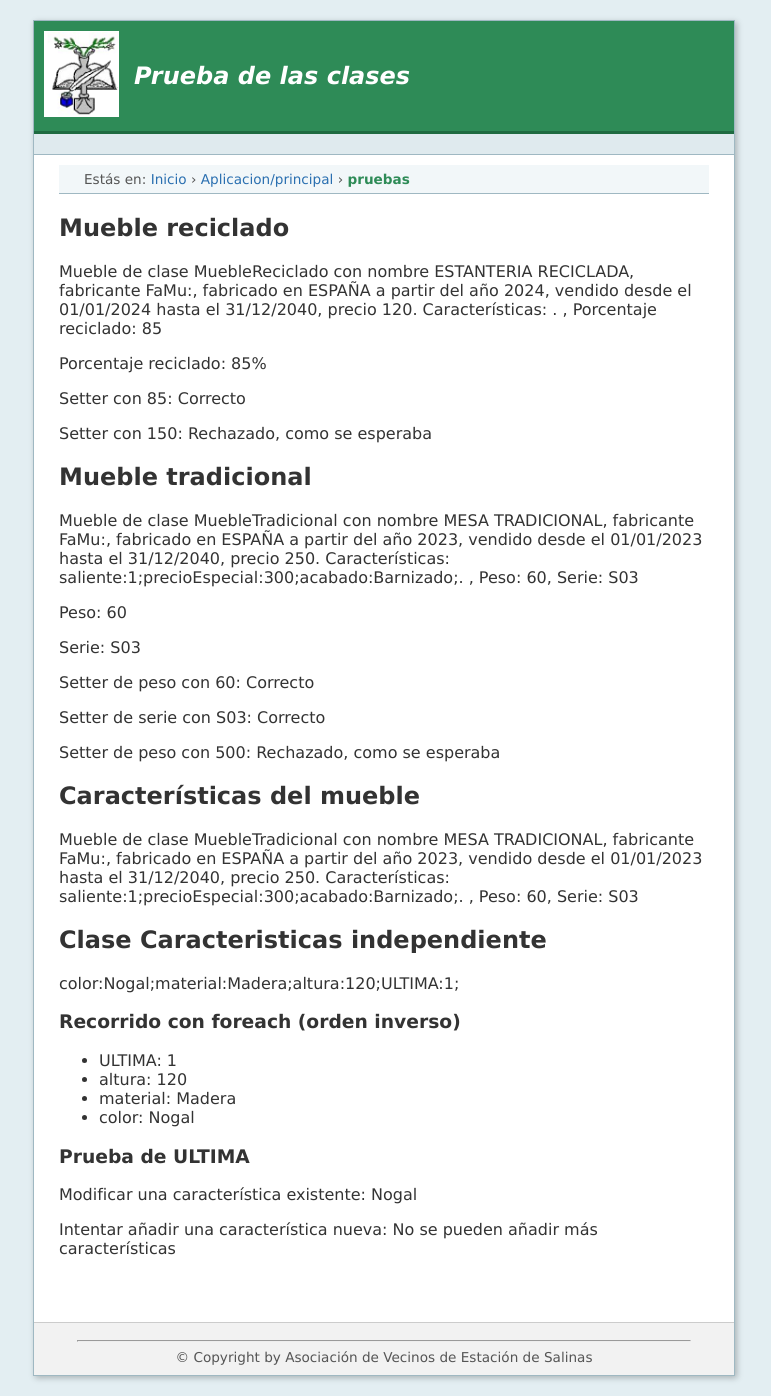
After one commit to Hbolmat2007/2026-27_relacion6, a PHP site: page /aplicacion/principal/pruebas.php in a window 1280 px wide. The commit adds this page. Shown: the whole page, without its empty margins (256-1027 px from the left). Run offline with PHP 8.4, Linux system fonts and the light colour scheme.

Commit message:
Fin ejercicio casa

````diff
--- /dev/null
+++ b/web/aplicacion/clases/curso2026/Caracteristicas.php
@@ -0,0 +1,60 @@
+<?php
+class Caracteristicas implements IteratorAggregate {
+    // Array donde vamos a guardar las características
+    private array $_caracteristicas = [];
+    // Booleano que indica si ya se ha indicado la última característica.
+    private bool $_ultima = false;
+
+    // Función para cuando se quiera crear una característica
+    public function __set(string $nombre, mixed $valor) : void {
+        // Comprobamos si la clave existe, ya que deberíamos poder
+        // Modificarla aunque ya se haya indicado la última clave
+        if (array_key_exists($nombre, $this->_caracteristicas)) {
+            $this->_caracteristicas[$nombre] = $valor;
+            return;
+        }
+
+        // Si ya se ha establecido la característica
+        // "última" y se intenta crear una nueva, se lanza una excepción
+        if ($this->_ultima) {
+            throw new Exception("No se pueden añadir más características");
+        }
+
+        // Se crea la característica si no existe y no se ha establecido la última
+        $this->_caracteristicas[$nombre] = $valor;
+
+        // Si el nombre es "ULTIMA", dejamos el valor de la variable $_ultima a true
+        if ($nombre === "ULTIMA") {
+            $this->_ultima = true;
+        }
+    }
+
+    // función que devuelve el valor para una clave
+    public function __get(string $nombre) : mixed {
+        if (!array_key_exists($nombre, $this->_caracteristicas)) {
+            throw new Exception("No se encuentra la característica " . $nombre);
+        }
+        return $this->_caracteristicas[$nombre];
+    }
+
+    // Función que devuelve true si existe una característica y false si no
+    public function __isset(string $nombre) : bool {
+        return isset($this->_caracteristicas[$nombre]);
+    }
+
+    // Función que permite recorrer el array a la inversa
+    public function getIterator(): Traversable {
+        return new ArrayIterator(array_reverse($this->_caracteristicas, true));
+    }
+
+    public function __toString() : string {
+        $str = "";
+
+        foreach ($this->_caracteristicas as $nombre => $valor) {
+            $str .= $nombre . ":" . $valor . ";";
+        }
+
+        return $str;
+    }
+}
+?>
--- a/web/aplicacion/clases/curso2026/MuebleBase.php
+++ b/web/aplicacion/clases/curso2026/MuebleBase.php
@@ -1,10 +1,19 @@
-```php
 <?php
 abstract class MuebleBase {
     // Constante y contador de muebles creados
     private const int MAXIMO_MUEBLES = 100;
     private static int $_mueblesCreados = 0;
     private static $_regexFabricante = "/^FaMu:/";
+
+    // Propiedades privadas de la clase
+    private string          $_nombre;
+    private string          $_fabricante;
+    private string          $_pais;
+    private int             $_anio;
+    private string          $_fechaIniVenta;
+    private string          $_fechaFinVenta;
+    private float           $_precio;
+    private Caracteristicas $_caracteristicas;
 
     // Comprueba si una fecha tiene el formato correcto
     private function esFechaValida(string $fecha) {
@@ -15,15 +24,6 @@ abstract class MuebleBase {
 
         return $fechaConvertida->format('d/m/Y') === $fecha;
     }
-
-    // Propiedades privadas de la clase
-    private string  $_nombre;
-    private string  $_fabricante;
-    private string  $_pais;
-    private int     $_anio;
-    private string  $_fechaIniVenta;
-    private string  $_fechaFinVenta;
-    private float   $_precio;
 
     // Getter y setter del nombre
     public function get_nombre() : string { return $this->_nombre; }
@@ -111,6 +111,17 @@ abstract class MuebleBase {
         }
     }
 
+    public function get_caracteristicas() : Caracteristicas { return $this->_caracteristicas; }
+    public function anadirCaracteristicas(string $carac, mixed $valor, mixed ...$resto) {
+        // Asignamos el parámetro $valor a la característica $carac
+        $this->_caracteristicas->$carac = $valor;
+        // Recorremos el bucle de dos en dos.
+        // Si la posición siguiente se pasa de la longitud, se para de recorrer.
+        for ($cont = 0; $cont + 1< count($resto); $cont = $cont + 2) {
+            $this->_caracteristicas->{$resto[$cont]} = $resto[$cont + 1];
+        }
+    }
+
     // Constructor
     public function __construct(string $nombre, string $fabricante = "FaMu:", string $pais = "ESPAÑA", int $anio = 2020, ?string $fechaIniVenta = null, string $fechaFinVenta = "31/12/2040", float $precio = 30) {
 
@@ -156,6 +167,8 @@ abstract class MuebleBase {
             $this->set_precio(30);
         }
 
+
+        $this->_caracteristicas = new Caracteristicas();
         // Aumentamos el contador de muebles
         self::$_mueblesCreados++;
     }
@@ -171,11 +184,14 @@ abstract class MuebleBase {
 
     // Función tostring
     public function __toString() {
-        return "Mueble de clase " . get_class($this) . " con nombre "
+        $str = "Mueble de clase " . get_class($this) . " con nombre "
          . $this->_nombre . ", fabricante " . $this->_fabricante .
         ", fabricado en " . $this->_pais . " a partir del año " . $this->_anio .
         ", vendido desde el " . $this->_fechaIniVenta . " hasta el " .
-        $this->_fechaFinVenta . ", precio ". $this->_precio . ".";
+        $this->_fechaFinVenta . ", precio ". $this->_precio . ". Características: "
+        . $this->get_caracteristicas()->__toString() . ". ";
+
+        return $str;
     }
 
     // Impide crear propiedades dinámicas
@@ -184,4 +200,3 @@ abstract class MuebleBase {
     }
 }
 ?>
-```
--- a/web/aplicacion/clases/curso2026/MuebleReciclado.php
+++ b/web/aplicacion/clases/curso2026/MuebleReciclado.php
@@ -1,5 +1,5 @@
 <?php
-include_once(dirname(__FILE__) . '/../../scripts/librerias/val_normal.php');
+include_once(dirname(__FILE__) . "/../../../scripts/librerias/val_normal.php");
 
 final class MuebleReciclado extends MuebleBase {
 
--- a/web/aplicacion/clases/curso2026/MuebleTradicional.php
+++ b/web/aplicacion/clases/curso2026/MuebleTradicional.php
@@ -1,6 +1,5 @@
 <?php
-include_once(dirname(__FILE__) . '../../scripts/librerias/val_normal.php');
-
+include_once(dirname(__FILE__) . "/../../../scripts/librerias/val_normal.php");
 final class MuebleTradicional extends MuebleBase {
 
     private float $_peso;
--- /dev/null
+++ b/web/aplicacion/principal/pruebas.php
@@ -0,0 +1,160 @@
+<?php
+include_once(dirname(__FILE__) . "/../../cabecera.php");
+include_once(dirname(__FILE__) . "/../clases/curso2026/MuebleReciclado.php");
+include_once(dirname(__FILE__) . "/../clases/curso2026/MuebleTradicional.php");
+include_once(dirname(__FILE__) . "/../clases/curso2026/MuebleBase.php");
+include_once(dirname(__FILE__) . "/../clases/curso2026/Caracteristicas.php");
+
+
+// Controlador
+// Creamos los objetos que vamos a probar.
+$reciclado = new MuebleReciclado(
+    "Estanteria reciclada",
+    "FaMu:",
+    "ESPAÑA",
+    2024,
+    null,
+    "31/12/2040",
+    120,
+    75
+);
+
+$tradicional = new MuebleTradicional(
+    "Mesa tradicional",
+    "FaMu:",
+    "ESPAÑA",
+    2023,
+    null,
+    "31/12/2040",
+    250,
+    45.5,
+    "S02"
+);
+
+
+// Probamos los setters.
+$resultadoPorcentaje = $reciclado->set_porcentajeReciclado(85);
+$resultadoPeso = $tradicional->set_peso(60);
+$resultadoSerie = $tradicional->set_serie("S03");
+
+// Probamos valores no válidos.
+$resultadoPorcentajeIncorrecto = $reciclado->set_porcentajeReciclado(150);
+$resultadoPesoIncorrecto = $tradicional->set_peso(500);
+
+
+// Probamos las características.
+$caracteristicas = new Caracteristicas();
+$caracteristicas->color = "Roble";
+$caracteristicas->material = "Madera";
+$caracteristicas->altura = 120;
+$caracteristicas->ULTIMA = true;
+
+// Modificar una característica existente después de ULTIMA.
+$caracteristicas->color = "Nogal";
+
+// Intentar añadir una característica nueva después de ULTIMA.
+$errorCaracteristicas = "";
+try {
+    $caracteristicas->anchura = 80;
+} catch (Exception $e) {
+    $errorCaracteristicas = $e->getMessage();
+}
+
+
+// Añadimos características al mueble.
+$tradicional->anadirCaracteristicas(
+    "saliente", true,
+    "precioEspecial", 300,
+    "acabado", "Barnizado",
+    "sinPareja"
+);
+
+
+// Dibuja la vista
+inicioCabecera("Prueba de las clases");
+cabecera();
+finCabecera();
+
+inicioCuerpo("Prueba de las clases");
+cuerpo(
+    $reciclado,
+    $tradicional,
+    $resultadoPorcentaje,
+    $resultadoPeso,
+    $resultadoSerie,
+    $resultadoPorcentajeIncorrecto,
+    $resultadoPesoIncorrecto,
+    $caracteristicas,
+    $errorCaracteristicas
+);
+finCuerpo();
+
+
+// Vista
+function cabecera()
+{
+}
+
+function cuerpo(
+    MuebleReciclado $reciclado,
+    MuebleTradicional $tradicional,
+    $resultadoPorcentaje,
+    $resultadoPeso,
+    $resultadoSerie,
+    $resultadoPorcentajeIncorrecto,
+    $resultadoPesoIncorrecto,
+    Caracteristicas $caracteristicas,
+    $errorCaracteristicas
+) {
+?>
+
+    <h2>Mueble reciclado</h2>
+
+    <p><?php echo $reciclado; ?></p>
+    <p>Porcentaje reciclado: <?php echo $reciclado->get_porcentajeReciclado(); ?>%</p>
+    <p>Setter con 85: <?php echo $resultadoPorcentaje ? "Correcto" : "Incorrecto"; ?></p>
+    <p>Setter con 150: <?php echo $resultadoPorcentajeIncorrecto ? "Correcto" : "Rechazado, como se esperaba"; ?></p>
+
+
+    <h2>Mueble tradicional</h2>
+
+    <p><?php echo $tradicional; ?></p>
+    <p>Peso: <?php echo $tradicional->get_peso(); ?></p>
+    <p>Serie: <?php echo $tradicional->get_serie(); ?></p>
+    <p>Setter de peso con 60: <?php echo $resultadoPeso ? "Correcto" : "Incorrecto"; ?></p>
+    <p>Setter de serie con S03: <?php echo $resultadoSerie ? "Correcto" : "Incorrecto"; ?></p>
+    <p>Setter de peso con 500: <?php echo $resultadoPesoIncorrecto ? "Correcto" : "Rechazado, como se esperaba"; ?></p>
+
+
+    <h2>Características del mueble</h2>
+
+    <p><?php echo $tradicional; ?></p>
+
+
+    <h2>Clase Caracteristicas independiente</h2>
+
+    <p><?php echo $caracteristicas; ?></p>
+
+    <h3>Recorrido con foreach (orden inverso)</h3>
+
+    <ul>
+        <?php
+        foreach ($caracteristicas as $nombre => $valor) {
+        ?>
+            <li>
+                <?php echo $nombre; ?>:
+                <?php echo is_scalar($valor) ? $valor : gettype($valor); ?>
+            </li>
+        <?php
+        }
+        ?>
+    </ul>
+
+    <h3>Prueba de ULTIMA</h3>
+
+    <p>Modificar una característica existente: <?php echo $caracteristicas->color; ?></p>
+    <p>Intentar añadir una característica nueva: <?php echo $errorCaracteristicas; ?></p>
+
+<?php
+}
+?>
--- a/web/cabecera.php
+++ b/web/cabecera.php
@@ -1,4 +1,9 @@
 <?php
+include_once(dirname(__FILE__) . "/aplicacion/clases/curso2026/MuebleBase.php");
+include_once(dirname(__FILE__) . "/aplicacion/clases/curso2026/MuebleTradicional.php");
+include_once(dirname(__FILE__) . "/aplicacion/clases/curso2026/MuebleReciclado.php");
+include_once(dirname(__FILE__) . "/aplicacion/clases/curso2026/Caracteristicas.php");
+
 define("RUTABASE", dirname(__FILE__));
 //define("MODO_TRABAJO","produccion"); //en "produccion o en desarrollo
 define("MODO_TRABAJO","desarrollo"); //en "produccion o en desarrollo
--- a/web/estilos/base.css
+++ b/web/estilos/base.css
@@ -185,3 +185,19 @@ footer {
     font-weight: bold;
     color: #2e8b57;
 }
+select {
+    border: thin solid #2a6fb0;
+    background-color: white;
+    padding: 5px;
+    margin: 2px;
+    border-radius: 4px;
+    color: #333333;
+    font-family: Verdana, Arial, sans-serif;
+    font-size: 0.9em;
+}
+
+select:focus {
+    background-color: #fffde0;
+    outline: none;
+    border-color: #2e8b57;
+}
````
Also changed, not shown: web/aplicacion/principal/index.php (added, +117 -0 lines), web/aplicacion/principal/modificar.php (added, +283 -0 lines), web/index.php (+2 -26 lines), web/scripts/librerias/array_muebles.php (added, +14 -0 lines).
